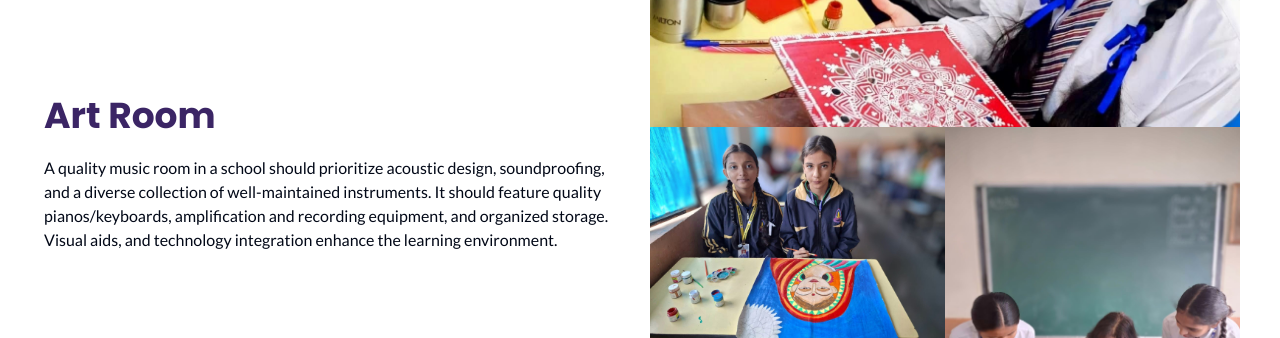
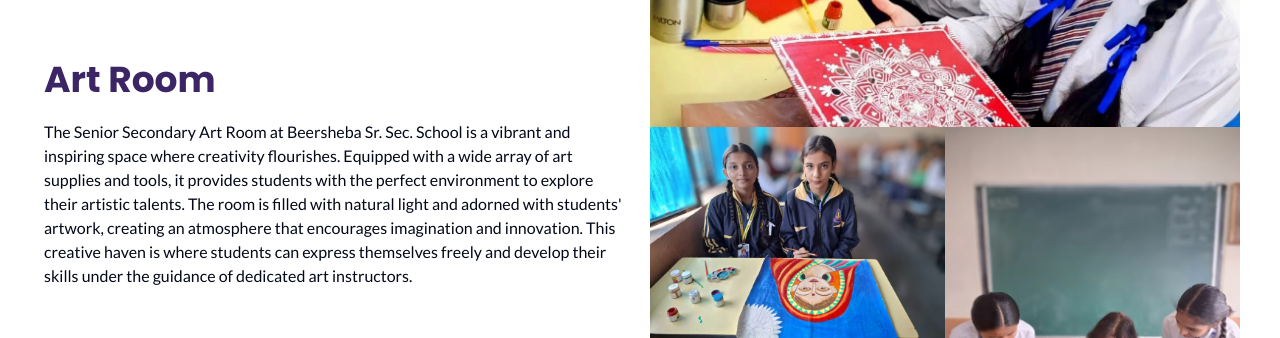
Before and after one commit to beersheba2130/school-website, a Next.js app: page /facility in a window 1280 px wide. Shown: the part 2960-3298 px from the top of the page. Built offline with nearby package versions, Linux system fonts and the light colour scheme.

Commit message:
Refactor icon card text, enhance facility description, and correct link path in video component

```diff
--- a/src/components/about/icon-card.tsx
+++ b/src/components/about/icon-card.tsx
@@ -7,7 +7,7 @@ const IconCard = () => {
       <div className="bg-white shadow-lg flex-col p-5 rounded-xl flex justify-center items-center">
         <BookMarked size={30} className="text-[#3B2565]" />
         <p className="text-lg font-semibold mt-3 md:mt-5">{5000}</p>
-        <p>Alumni&apos;s</p>
+        <p>Alumni</p>
       </div>
       <div className="bg-[#3B2565] shadow-lg flex-col p-5 rounded-xl flex justify-center items-center">
         <BookMarked size={60} className="text-white" />
--- a/src/components/facility/facilities.tsx
+++ b/src/components/facility/facilities.tsx
@@ -56,7 +56,7 @@ const facilitiesData = [
   {
     title: "Art Room",
     description:
-      "A quality music room in a school should prioritize acoustic design, soundproofing, and a diverse collection of well-maintained instruments. It should feature quality pianos/keyboards, amplification and recording equipment, and organized storage. Visual aids, and technology integration enhance the learning environment. ",
+      "The Senior Secondary Art Room at Beersheba Sr. Sec. School is a vibrant and inspiring space where creativity flourishes. Equipped with a wide array of art supplies and tools, it provides students with the perfect environment to explore their artistic talents. The room is filled with natural light and adorned with students' artwork, creating an atmosphere that encourages imagination and innovation. This creative haven is where students can express themselves freely and develop their skills under the guidance of dedicated art instructors.",
     images: [
       "/assets/image/art-1.jpg",
       "/assets/image/art-2.jpg",
--- a/src/components/home/academics.tsx
+++ b/src/components/home/academics.tsx
@@ -50,7 +50,7 @@ const Academics = () => {
                   program focuses on fostering curiosity, creativity, and
                   foundational skills through engaging activities and
                   personalized attention. We continue to uphold Mr. N.N.D.
-                  Bhatt vision of holistic education, ensuring every
+                  Bhatt&apos;s vision of holistic education, ensuring every
                   child&apos;s journey at Beersheba School begins with a strong
                   and supportive start.
                 </p>
--- a/src/components/home/video.tsx
+++ b/src/components/home/video.tsx
@@ -41,7 +41,7 @@ Since 1977"
           greater challenges. Join our transformative journey where students are
           empowered to dream big, achieve more, and impact the world.
         </p>
-        <Link href={"/blogs"}>
+        <Link href={"/blog"}>
           <Button>Explore Our Highlights</Button>
         </Link>
       </div>
```
